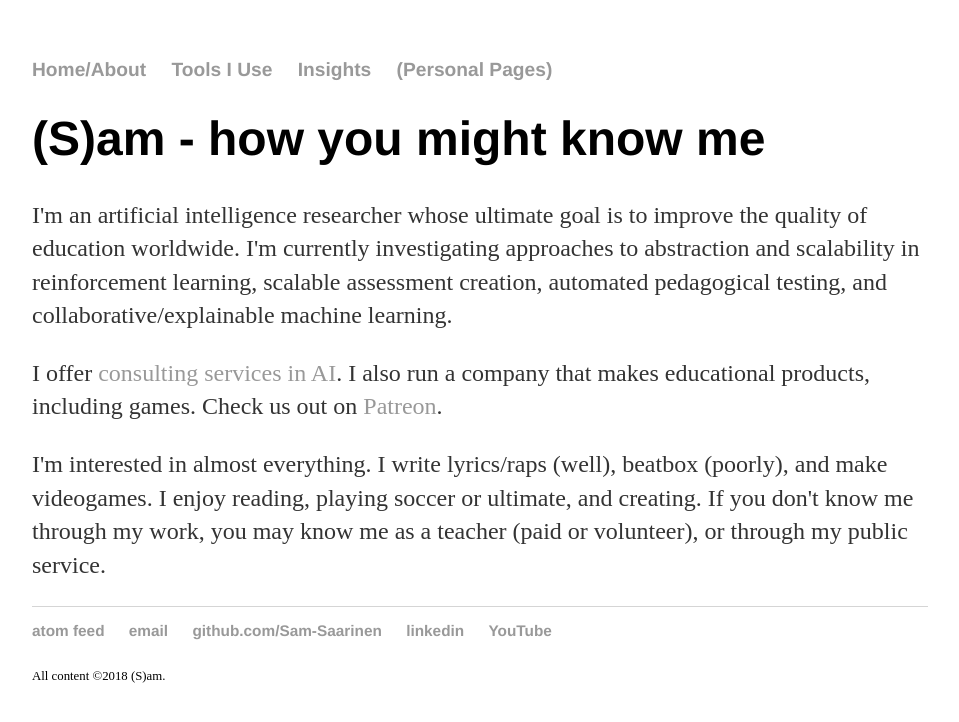
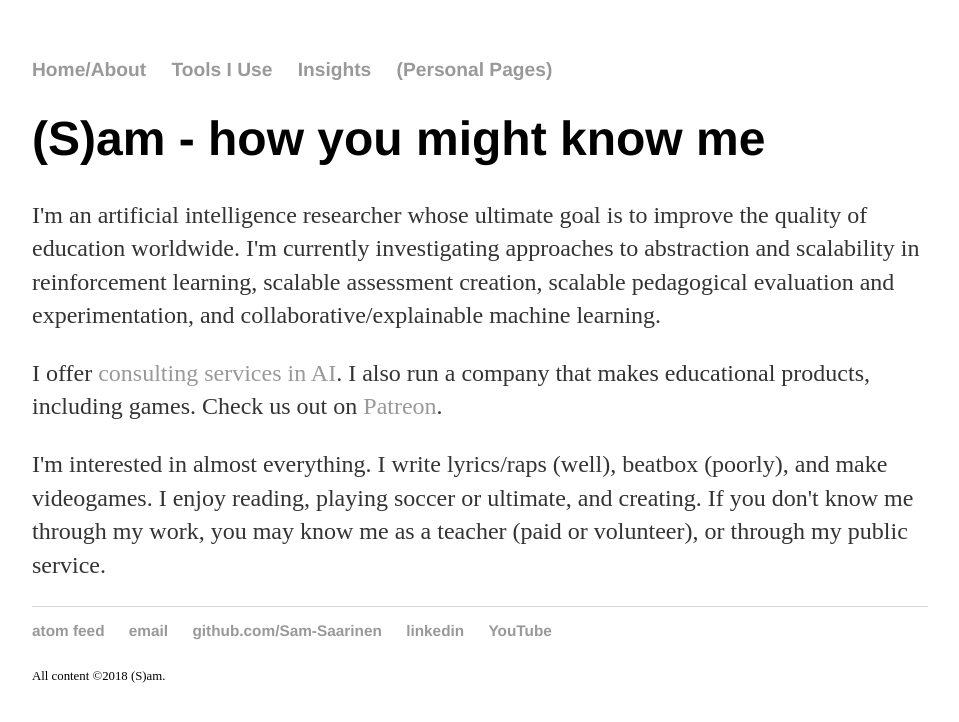
Before and after one commit to Sam-Saarinen/Sam-Saarinen.github.io, a Jekyll site: the page built from index.html, in a window 1280 px wide. Shown: the top 722 px of the page, without its empty margins (160-1119 px from the left). Built offline with Jekyll 4.4.1, drawn with Linux system fonts in a browser that asks for light colours.

Commit message:
Tweak home page

```diff
--- a/index.html
+++ b/index.html
@@ -5,7 +5,7 @@ title: (S)am - About
 <div>
   <h1>(S)am - how you might know me</h1>
   <p>I'm an artificial intelligence researcher whose ultimate goal is to improve the quality of education worldwide.
-  I'm currently investigating approaches to abstraction and scalability in reinforcement learning, scalable assessment creation, automated pedagogical testing, and collaborative/explainable machine learning.</p>
+  I'm currently investigating approaches to abstraction and scalability in reinforcement learning, scalable assessment creation, scalable pedagogical evaluation and experimentation, and collaborative/explainable machine learning.</p>
   <p>I offer <a href="https://www.fiverr.com/brainoftech/be-the-ai-consultant-for-your-small-business">consulting services in AI</a>. I also run a company that makes educational products, including games. Check us out on <a href="https://patreon.com/irGAMES">Patreon</a>.</p>
   <p>I'm interested in almost everything. I write lyrics/raps (well), beatbox (poorly), and make videogames. I enjoy reading, playing soccer or ultimate, and creating. If you don't know me through my work, you may know me as a teacher (paid or volunteer), or through my public service.</p>
 </div>
```
